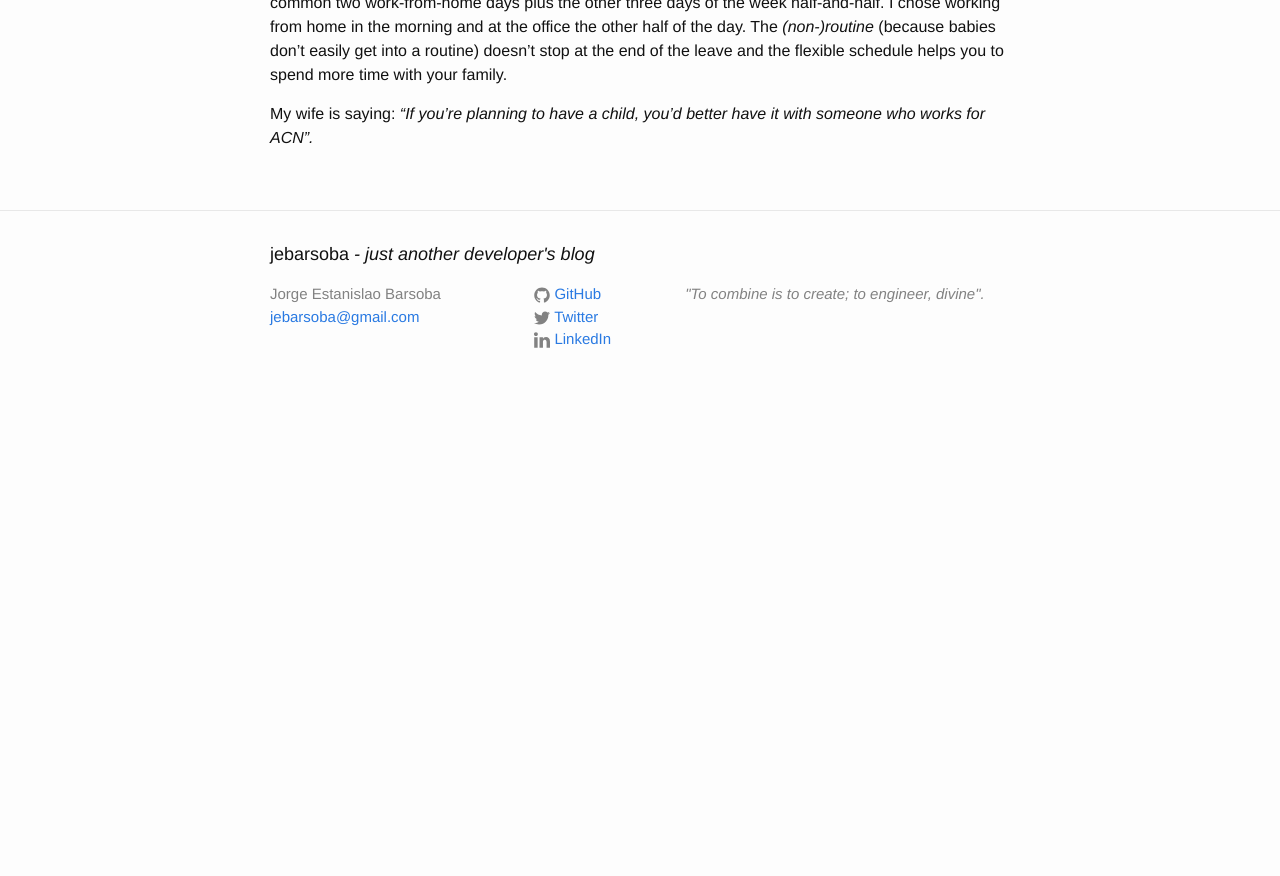
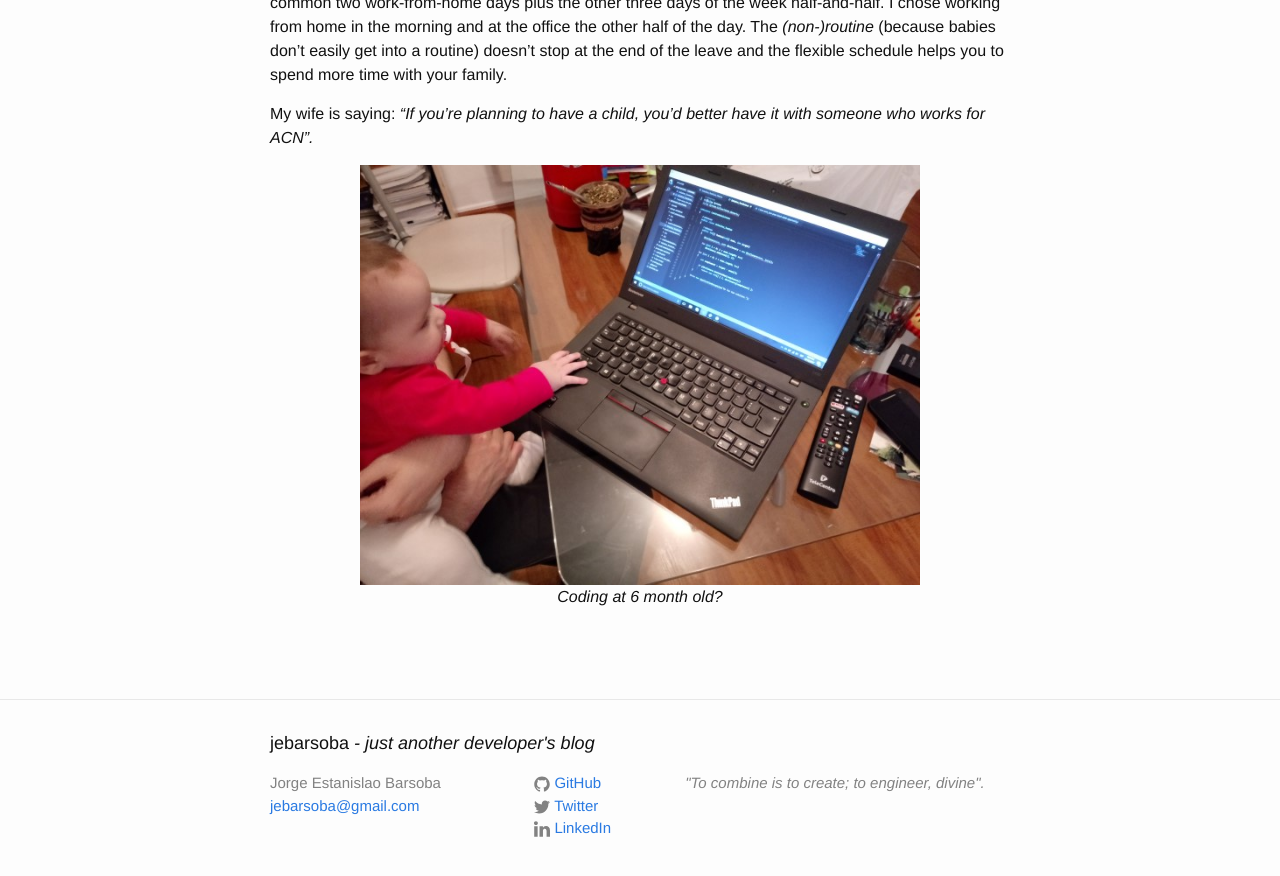
Before and after one commit to jebarsoba/jebarsoba.github.io, a Jekyll site: the page built from _posts/2017-11-26-paternity-leave.markdown, in a window 1280 px wide and 900 px high, scrolled down 1144 px. Shown: the top 876 px of the window. Built offline with Jekyll 4.4.1, drawn with Linux system fonts in a browser that asks for light colours; before the commit the page ends 1555 px from its top, so only the background shows below that.

Commit message:
Changing post card for sharing.

```diff
--- a/_posts/2017-11-26-licencia-por-paternidad.markdown
+++ b/_posts/2017-11-26-licencia-por-paternidad.markdown
@@ -2,7 +2,7 @@
 layout: post
 title:  "Licencia por paternidad 2.0"
 summary: Mi experiencia con la licencia por paternidad extendida y demás beneficios para padres.
-image: "/assets/paternity-leave-2.0-ecard.jpg"
+image: "/assets/paternity-leave-2.0-coding.jpg"
 ref: paternity-leave
 lang: not-published (es)
 ---
@@ -22,3 +22,4 @@ Estar ahí los primeros días es fundamental. Si bien la presencia de la Mamá e
 Al final de la licencia extendida nuestra casa ya había adquirido cierto ritmo: cada uno de los tres se había establecido en su rol, y mi mujer y yo nos habíamos repartido las tareas en un intento por aplicar la famosa *regla del 50/50*. Y ahí entró a jugar *AccenFlex para padres*: otro beneficio que me permitió mantener por tres meses los dos días de “Home” habituales de ACN más los otros tres días de la semana “Half and half”. Yo elegí trabajar en casa por la mañana y en la oficina por la tarde. La *(no-)rutina* (porque los bebés no tienen rutina alguna) no se corta al final de la licencia y la agenda flexible te ayuda a estar más horas con tu familia.
 
 Mi mujer anda diciendo: *“Si vas a tener hijos, mejor tenelos con alguien que trabaje en ACN”.*
+<div style="text-align:center; padding-bottom: 15px"><img src="{{ site.url }}/assets/paternity-leave-2.0-coding.jpg" width="560" alt="Paternity leave 2.0 Tweet" title="Paternity leave 2.0 Tweet"><p><em>Codeando a los 6 meses?</em></p></div>
--- a/_posts/2017-11-26-paternity-leave.markdown
+++ b/_posts/2017-11-26-paternity-leave.markdown
@@ -2,7 +2,7 @@
 layout: post
 title:  "Paternity leave 2.0"
 summary: My experience with the extended paternity leave and other benefits for parents.
-image: "/assets/paternity-leave-2.0-ecard.jpg"
+image: "/assets/paternity-leave-2.0-coding.jpg"
 ref: paternity-leave
 lang: not-published (en)
 ---
@@ -22,3 +22,4 @@ Being there those first days is key. Although the mother’s presence is the mos
 By the end of my extended leave our home had developed a kind of rhythm: the three of us had settled into our roles, and my wife and I had distributed the tasks in an attempt to equally share the load. Fortunately, then it came *AccenFlex for parents*: another benefit that gave me for three months the ACN common two work-from-home days plus the other three days of the week half-and-half. I chose working from home in the morning and at the office the other half of the day. The *(non-)routine* (because babies don’t easily get into a routine) doesn’t stop at the end of the leave and the flexible schedule helps you to spend more time with your family.
 
 My wife is saying: *“If you’re planning to have a child, you’d better have it with someone who works for ACN”.*
+<div style="text-align:center; padding-bottom: 15px"><img src="{{ site.url }}/assets/paternity-leave-2.0-coding.jpg" width="560" alt="Paternity leave 2.0 Tweet" title="Paternity leave 2.0 Tweet"><p><em>Coding at 6 month old?</em></p></div>
```
Also changed, not shown: assets/paternity-leave-2.0-coding.jpg (added), assets/paternity-leave-2.0-ecard.jpg (deleted), assets/paternity-leave-2.0-thumbnail.jpg (added).
